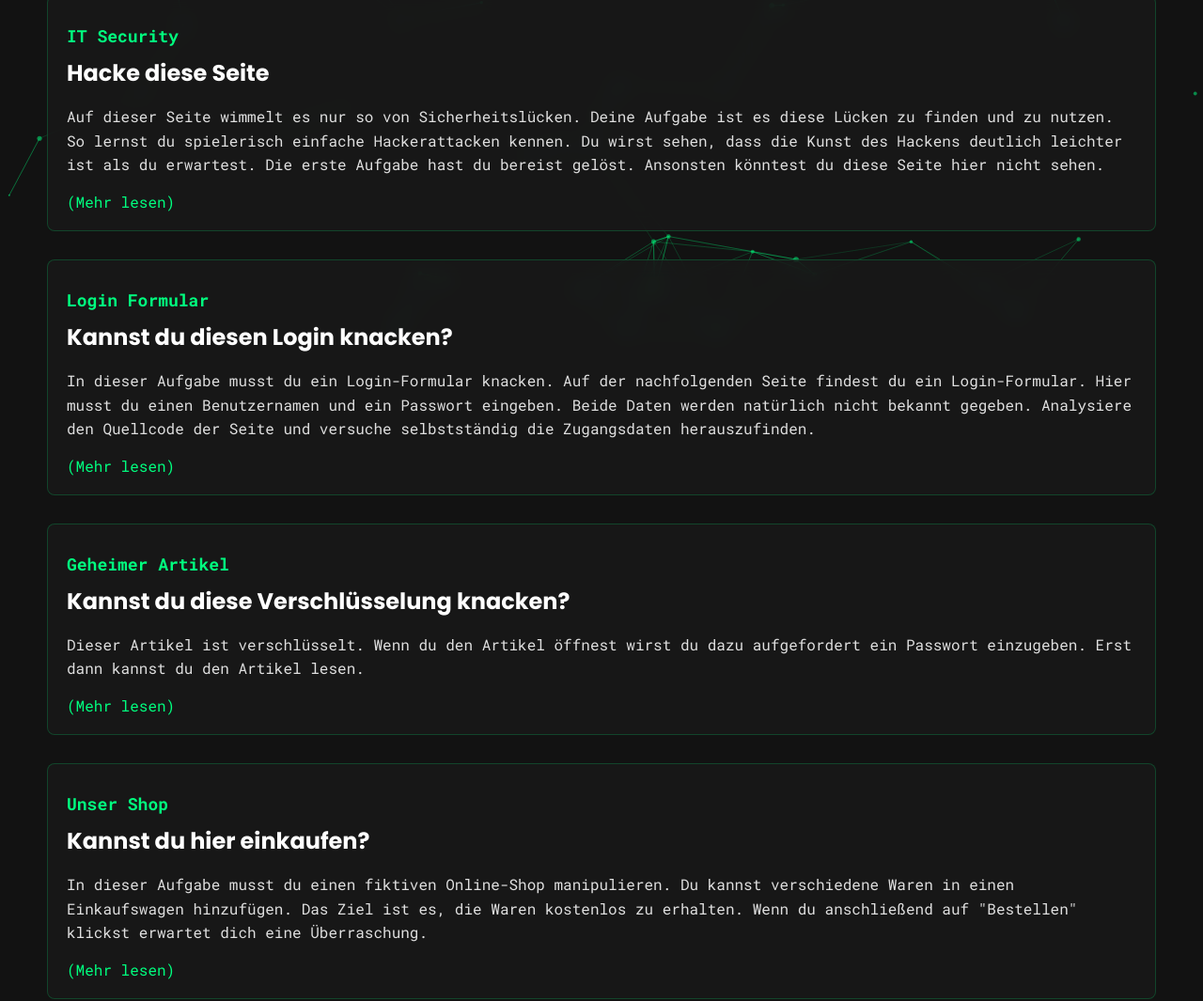
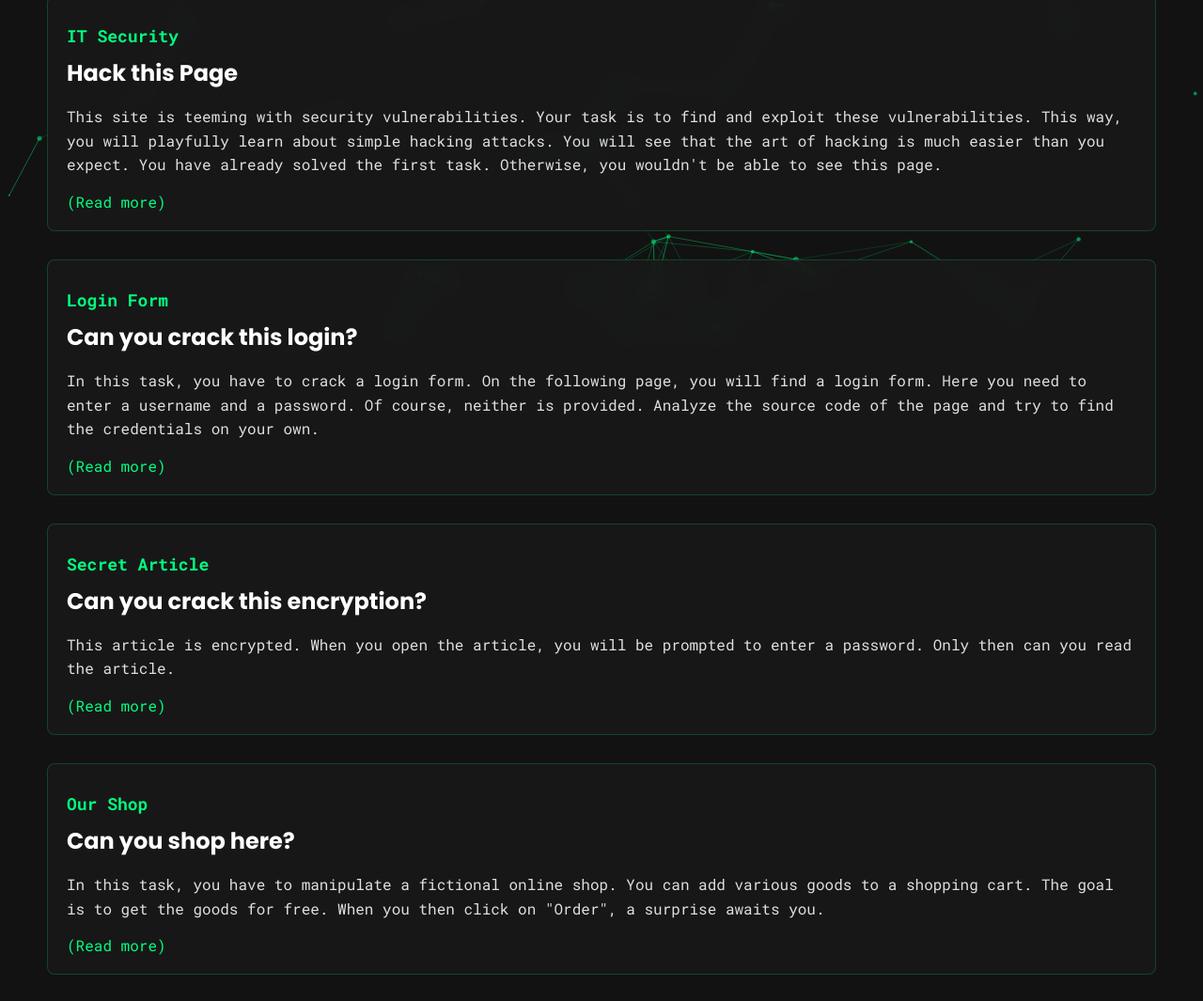
Before and after one commit to Hungryy2K/TryToHack, a plain HTML site: page index.html in a window 1280 px wide. Shown: the part 396-1461 px from the top of the page at 94% size. Drawn offline with nearby package versions, Linux system fonts and the light colour scheme.

Commit message:
changed to english

```diff
--- a/index.html
+++ b/index.html
@@ -5,7 +5,7 @@
     <meta charset="UTF-8">
     <meta http-equiv="X-UA-Compatible" content="IE=edge">
     <meta name="viewport" content="width=device-width, initial-scale=1.0">
-    <title>Neues in der Welt</title>
+    <title>Try To Hack</title>
     <link rel="stylesheet" href="style.css">
     <script src="script.js"></script>
 </head>
@@ -15,44 +15,44 @@
     <div w3-include-html="templates/overlay.html"></div>
     <div class="article">
         <div class="pretitle">IT Security</div>
-        <h2>Hacke diese Seite</h2>
+        <h2>Hack this Page</h2>
         <p>
-            Auf dieser Seite wimmelt es nur so von Sicherheitslücken. Deine Aufgabe ist es diese Lücken zu finden und zu nutzen. So lernst du spielerisch einfache Hackerattacken kennen. Du wirst sehen, dass die Kunst des Hackens deutlich leichter ist als du erwartest.
-            Die erste Aufgabe hast du bereist gelöst. Ansonsten könntest du diese Seite hier nicht sehen.
+            This site is teeming with security vulnerabilities. Your task is to find and exploit these vulnerabilities. This way, you will playfully learn about simple hacking attacks. You will see that the art of hacking is much easier than you expect.
+            You have already solved the first task. Otherwise, you wouldn't be able to see this page.
         </p>
         <div class="read-more">
-            <a href="article1.html">(Mehr lesen)</a>
+            <a href="article1.html">(Read more)</a>
         </div>
     </div>
     <div class="article article-regular">
-        <div class="pretitle">Login Formular</div>
-        <h2>Kannst du diesen Login knacken?</h2>
+        <div class="pretitle">Login Form</div>
+        <h2>Can you crack this login?</h2>
         <p>
-            In dieser Aufgabe musst du ein Login-Formular knacken. Auf der nachfolgenden Seite findest du ein Login-Formular. Hier musst du einen Benutzernamen und ein Passwort eingeben. Beide Daten werden natürlich nicht bekannt gegeben. Analysiere den Quellcode
-            der Seite und versuche selbstständig die Zugangsdaten herauszufinden.
+            In this task, you have to crack a login form. On the following page, you will find a login form. Here you need to enter a username and a password. Of course, neither is provided. Analyze the source code
+            of the page and try to find the credentials on your own.
         </p>
         <div class="read-more">
-            <a href="login.html">(Mehr lesen)</a>
+            <a href="login.html">(Read more)</a>
         </div>
     </div>
     <div class="article article-regular">
-        <div class="pretitle">Geheimer Artikel</div>
-        <h2>Kannst du diese Verschlüsselung knacken?</h2>
+        <div class="pretitle">Secret Article</div>
+        <h2>Can you crack this encryption?</h2>
         <p>
-            Dieser Artikel ist verschlüsselt. Wenn du den Artikel öffnest wirst du dazu aufgefordert ein Passwort einzugeben. Erst dann kannst du den Artikel lesen.
+            This article is encrypted. When you open the article, you will be prompted to enter a password. Only then can you read the article.
         </p>
         <div class="read-more">
-            <a href="secret-article.html">(Mehr lesen)</a>
+            <a href="secret-article.html">(Read more)</a>
         </div>
     </div>
     <div class="article article-regular">
-        <div class="pretitle">Unser Shop</div>
-        <h2>Kannst du hier einkaufen?</h2>
+        <div class="pretitle">Our Shop</div>
+        <h2>Can you shop here?</h2>
         <p>
-            In dieser Aufgabe musst du einen fiktiven Online-Shop manipulieren. Du kannst verschiedene Waren in einen Einkaufswagen hinzufügen. Das Ziel ist es, die Waren kostenlos zu erhalten. Wenn du anschließend auf "Bestellen" klickst erwartet dich eine Überraschung.
+            In this task, you have to manipulate a fictional online shop. You can add various goods to a shopping cart. The goal is to get the goods for free. When you then click on "Order", a surprise awaits you.
         </p>
         <div class="read-more">
-            <a href="shop.html">(Mehr lesen)</a>
+            <a href="shop.html">(Read more)</a>
         </div>
     </div>
     <div w3-include-html="templates/footer.html"></div>
--- a/script.js
+++ b/script.js
@@ -1,6 +1,7 @@
 (function() {
     'use strict';
     let shoppingCart = [];
+
     function init() {
         includeHTML().then(() => {
             setupEventListeners();
@@ -8,13 +9,14 @@
             renderCart();
         });
     }
+
     function setupEventListeners() {
         document.getElementById('loginForm')?.addEventListener('submit', handleFormSubmit(login));
         document.getElementById('decryptForm')?.addEventListener('submit', handleFormSubmit(decryptArticle));
         document.getElementById('checkoutForm')?.addEventListener('submit', handleFormSubmit(checkoutCart));
         document.getElementById('checkoutFormMobile')?.addEventListener('submit', handleFormSubmit(checkoutCart));
         document.getElementById('overlayContinueBtn')?.addEventListener('click', removeWidget);
-        document.getElementById('overlayPayBtn')?.addEventListener('click', () => alert('Du sollst doch den anderen Button hacken! 😉'));
+        document.getElementById('overlayPayBtn')?.addEventListener('click', () => alert("You're supposed to hack the other button! 😉"));
 
         document.querySelectorAll('.add-to-cart-btn').forEach(button => {
             button.addEventListener('click', () => {
@@ -27,11 +29,13 @@
         document.getElementById('postCommentBtn')?.addEventListener('click', handleXssComment);
         document.getElementById('adminCheckBtn')?.addEventListener('click', checkAdminAccess);
     }
+
     function runPageSpecificLogic(){
         if (document.title.includes("LocalStorage")) {
             checkPremiumStatus();
         }
     }
+
     function handleFormSubmit(callback) {
         return function(event) {
             event.preventDefault();
@@ -45,7 +49,7 @@
         if (username === 'Junus' && password === 'StrengGeheim!') {
             window.location.href = './login-success.html';
         } else {
-            alert('Passwort falsch!');
+            alert('Incorrect password!');
         }
     }
 
@@ -56,7 +60,7 @@
             const decryptCard = document.getElementById('decryptCard');
             if (decryptCard) decryptCard.innerHTML = `<p>${decrypt('82-111-124-132-118-115-109-114-111-120-42-81-118-262-109-117-129-127-120-125-109-114-43-42-78-127-42-114-107-125-126-42-110-107-125-42-90-107-125-125-129-121-124-126-42-111-124-112-121-118-113-124-111-115-109-114-42-113-111-114-107-109-117-126-43-70-108-124-72-84-111-126-132-126-42-108-115-125-126-42-110-127-42-111-115-120-42-121-112-112-115-132-115-111-118-118-111-124-42-82-107-109-117-111-124-43-42-78-115-111-125-111-42-75-127-112-113-107-108-111-42-129-107-124-42-111-114-124-118-115-109-114-42-113-111-125-107-113-126-42-120-115-109-114-126-42-113-107-120-132-42-111-115-120-112-107-109-114-56-42-78-107-125-42-94-111-107-119-42-110-111-124-42-78-111-128-111-118-121-122-111-124-42-75-117-107-110-111-119-115-111-42-115-125-126-42-125-126-121-118-132-54-42-129-111-120-120-42-110-127-42-110-115-111-125-111-42-75-127-112-113-107-108-111-42-125-111-118-108-125-126-125-126-238-120-110-115-113-42-113-111-118-256-125-126-42-114-107-125-126-56')}</p>`;
         } else {
-            alert('Versuche es erneut!');
+            alert('Try again!');
         }
     }
 
@@ -73,15 +77,15 @@
         const discountCode = document.getElementById(discountInputId).value;
 
         if (discountCode === 'SECRET_50') {
-            alert('Geheimer Rabattcode angewendet!');
+            alert('Secret discount code applied!');
             totalPrice *= 0.5;
         }
 
         if (totalPrice <= 0) {
-            alert('Herzlichen Glückwunsch! Du hast uns gehackt!!');
+            alert('Congratulations! You hacked us!!');
             if (typeof confetti === 'function') confetti({ particleCount: 100, spread: 70, origin: { y: 0.6 } });
         } else {
-            alert('Die Gesamtsumme beträgt ' + totalPrice.toFixed(2) + '€');
+            alert('The total amount is ' + totalPrice.toFixed(2) + '€');
         }
     }
 
@@ -110,7 +114,7 @@
         if (isAdmin) {
             window.location.href = 'admin-success.html';
         } else {
-            alert('Zugriff verweigert! Setze das richtige Cookie.');
+            alert('Access denied! Set the correct cookie.');
         }
     }
 
@@ -121,7 +125,7 @@
         let sum = shoppingCart.reduce((acc, item) => acc + (item.price * item.amount), 0);
 
         if (shoppingCart.length === 0) {
-            orderedItems.innerHTML = '<div class="mb-8">Der Einkaufswagen ist leer</div>';
+            orderedItems.innerHTML = '<div class="mb-8">The shopping cart is empty</div>';
             return;
         }
 
@@ -132,9 +136,9 @@
             </div>`).join('');
 
         orderedItems.innerHTML += `
-            <div class="space-between mb-8 mt-8"><b>Zwischensumme</b> <div>${sum.toFixed(2)}€</div></div>
-            <div class="space-between mb-8"><b>Versandkosten</b> <div>${4.99}€</div></div>
-            <div class="space-between mb-8"><b>Gesamtsumme</b> <div>${(sum + 4.99).toFixed(2)}€</div></div>`;
+            <div class="space-between mb-8 mt-8"><b>Subtotal</b> <div>${sum.toFixed(2)}€</div></div>
+            <div class="space-between mb-8"><b>Shipping Costs</b> <div>${4.99}€</div></div>
+            <div class="space-between mb-8"><b>Total</b> <div>${(sum + 4.99).toFixed(2)}€</div></div>`;
     }
 
     function removeWidget() {
```
Also changed, not shown: 1 other file.
